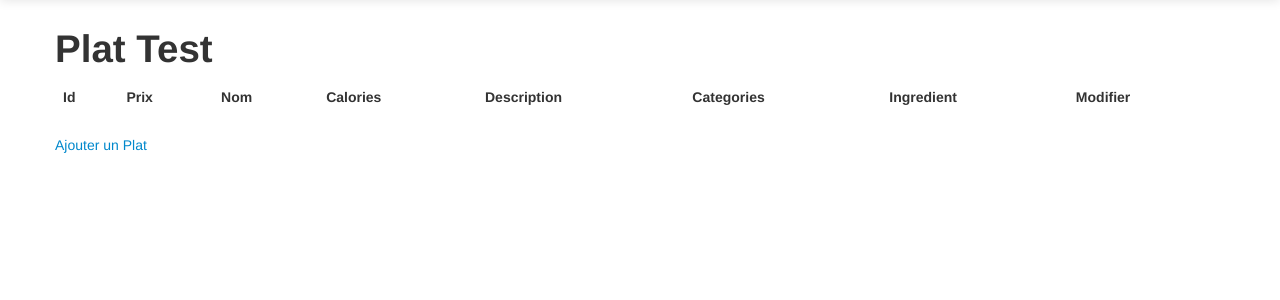
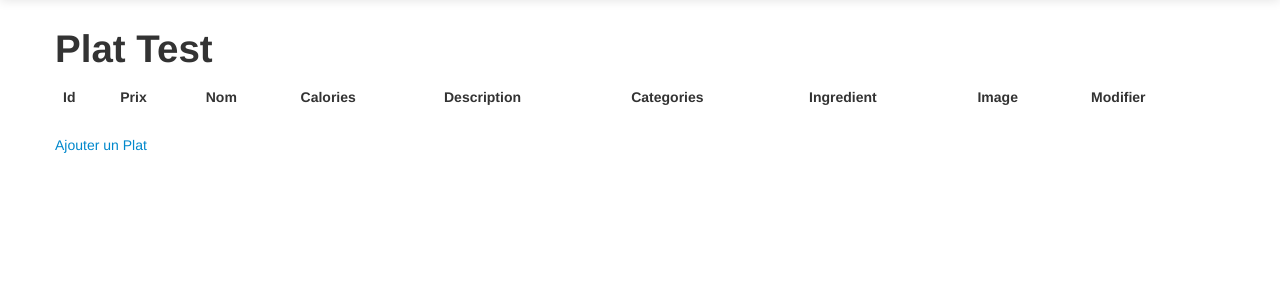
Before and after one commit to Echo77/BackOffice-Miam, a CakePHP app: the page made by app/View/Plats/index.ctp in a window 1280 px wide. Shown: the part 41-341 px from the top of the page. Run offline with PHP 8.4 and a stand-in for CakePHP, Linux system fonts and the light colour scheme; the template is opened without the code that fills it: most values are stand-ins (such as "Sample title", 1, 10 or a date in 2020); data that the repository does not hold is empty; some libraries are stand-ins or nearby versions.

Commit message:
Upload photos

```diff
--- a/app/Controller/IngredientsController.php
+++ b/app/Controller/IngredientsController.php
@@ -16,7 +16,6 @@
             $response = curl_exec($handle);
             $responseDecoded = json_decode($response, true);
             curl_close($handle);
-
             return $responseDecoded['data']['translations'][0]['translatedText'];
     }
 	 public function add() {
--- a/app/View/Plats/index.ctp
+++ b/app/View/Plats/index.ctp
@@ -10,18 +10,18 @@
         <th>Description</th>
         <th>Categories</th>
         <th>Ingredient</th>
+        <th>Image</th>
         <th>Modifier</th>
     </tr>
     </thead>
     <tbody>
     <?php
-    //print_r($plats);
+
     foreach($plats as $plats_key){
     	$good = false;
     	$id = 0;
     	foreach($plats_key as $key => $plat){
 
-    	//print_r($key);
 
 		  	if($key == "Plat") {
 		  		$id = $plat["id"];
@@ -43,6 +43,9 @@
 			}
 		  	if($good) {
 			  	echo "</td>";
+
+			  	echo "<td>".$this->Html->image($picture, array('max-height'=>'80%'))."</td>";
+
 			    echo "<td>";
 				echo $this->Html->link('Modifier', array('controller' => 'plats', 'action' => 'edit', $id));
 				echo " / ";
```
